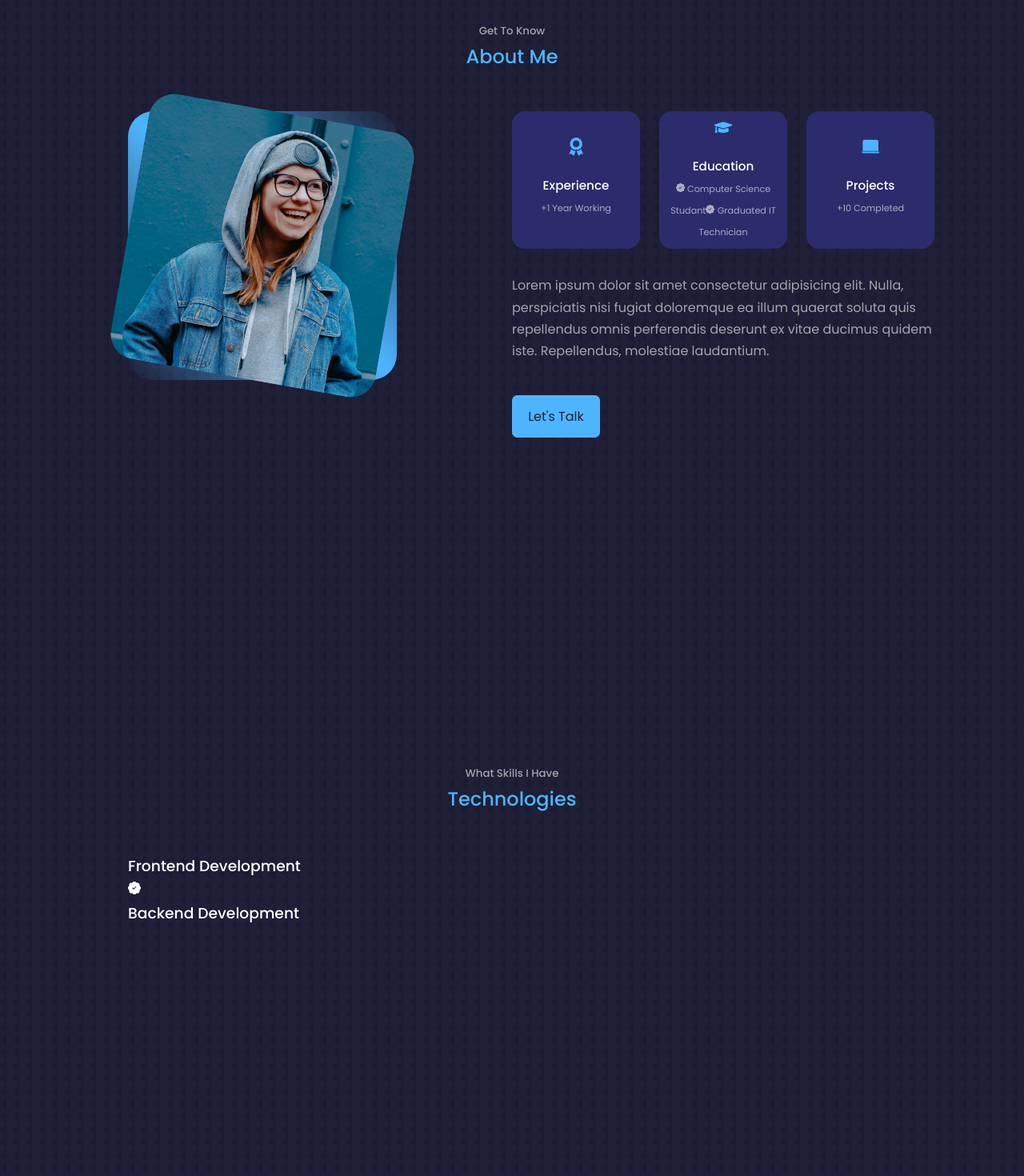
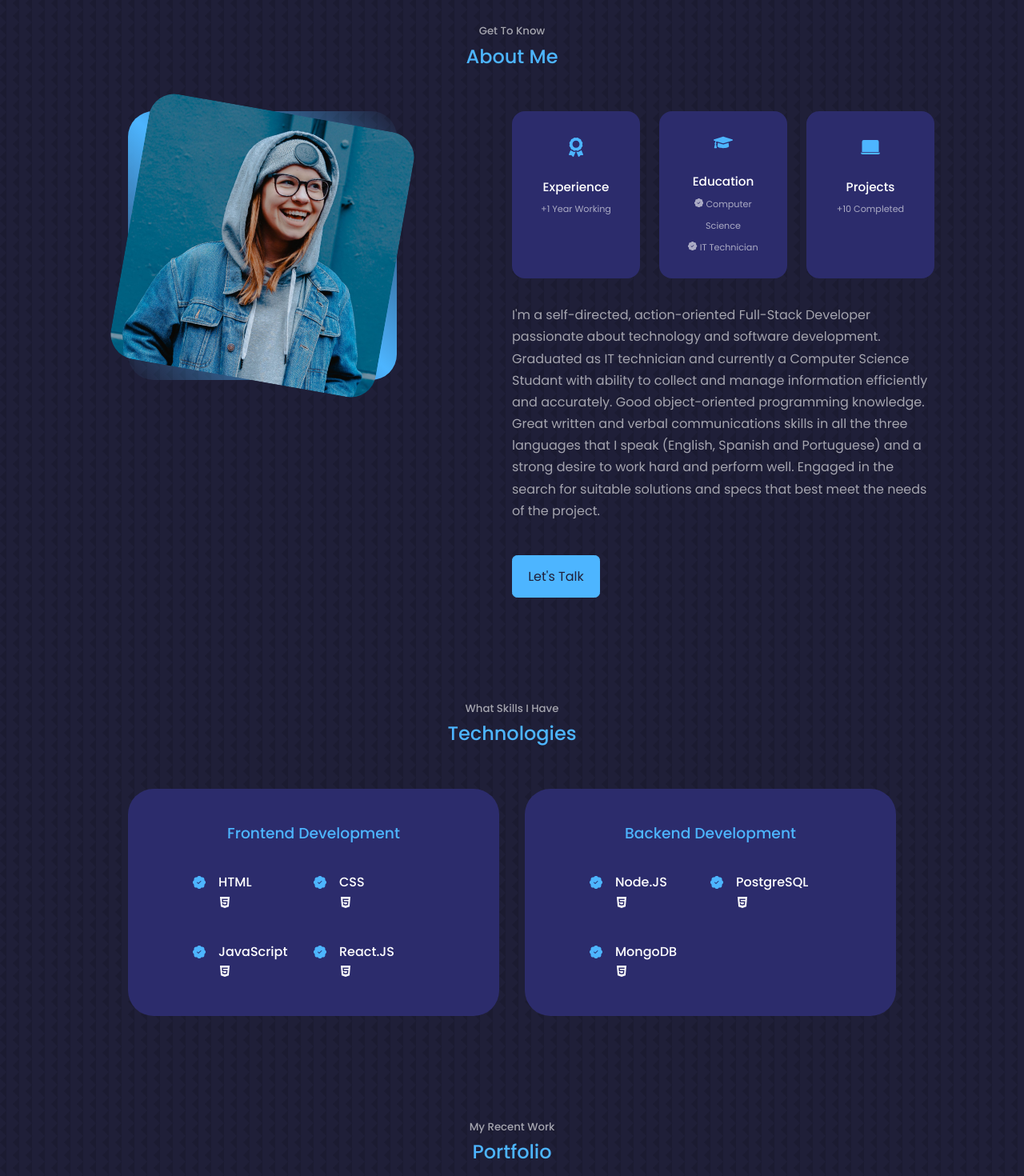
Before and after one commit to robertoteixeira-dev/portfolio, a React (Create React App) app: page / in a window 1280 px wide. Shown: the part 900-2370 px from the top of the page at 80% size. Built offline with nearby package versions, Linux system fonts and the light colour scheme.

Commit message:
project sectiion first part

```diff
--- a/src/components/about/About.css
+++ b/src/components/about/About.css
@@ -61,7 +61,7 @@
     background: var(--color-bg-variant);
     border: 1px solid transparent;
     border-radius: 1rem;
-    padding: 0.5rem;
+    padding: 1.6rem;
     text-align: center;
     transform: var(--transition);
 }
@@ -77,7 +77,7 @@
 
 .about_icon {
     color: var(--color-primary);
-    font-size: 1.4rem;
+    font-size: 1.5rem;
     margin-bottom: 1rem;
 }
 
--- a/src/components/about/About.jsx
+++ b/src/components/about/About.jsx
@@ -31,8 +31,8 @@ const About = () => {
             <article className="about_card_edu">
               <FaGraduationCap className="about_icon" />
               <h5>Education</h5>
-              <small><BsPatchCheckFill /> Computer Science Studant</small>
-              <small><BsPatchCheckFill /> Graduated IT Technician</small>
+              <small><BsPatchCheckFill /> Computer Science</small><br/>
+              <small><BsPatchCheckFill /> IT Technician</small>
             </article>
 
             <article className="about_card">
@@ -43,7 +43,9 @@ const About = () => {
           </div>
 
           <p>
-            Lorem ipsum dolor sit amet consectetur adipisicing elit. Nulla, perspiciatis nisi fugiat doloremque ea illum quaerat soluta quis repellendus omnis perferendis deserunt ex vitae ducimus quidem iste. Repellendus, molestiae laudantium.
+          I'm a self-directed, action-oriented Full-Stack Developer passionate about technology and software development. Graduated as IT technician and currently a Computer Science Studant with ability to collect and manage information efficiently and accurately.
+           Good object-oriented programming knowledge. Great written and verbal communications skills in all the three languages that I speak (English, Spanish and Portuguese) and a strong desire to work hard and perform well.
+          Engaged in the search for suitable solutions and specs that best meet the needs of the project.
           </p>
 
           <a href="#contact" className="btn btn-primary">Let's Talk</a>
--- a/src/components/header/Header.css
+++ b/src/components/header/Header.css
@@ -36,6 +36,13 @@ header {
     width: 1px;
     height: 2rem;
     background: var(--color-primary);
+}
+
+.social_icons {
+    color: var(--color-primary);
+    font-size: 1.5rem;
+    margin-bottom: 1rem;
+
 }
 
 /* ---------- ME ----------*/
@@ -79,7 +86,8 @@ header {
         height: 100vh;
     }
 
-    .header_socials, .scroll_down {
+    .header_socials,
+    .scroll_down {
         display: none;
     }
 }
--- a/src/components/header/HeaderSocials.jsx
+++ b/src/components/header/HeaderSocials.jsx
@@ -1,12 +1,13 @@
 import React from 'react'
 import { BsLinkedin } from 'react-icons/bs'
 import { FaGithub } from 'react-icons/fa'
+import './Header.css'
 
 const HeaderSocials = () => {
   return (
     <div className="header_socials">
-        <a href="https://www.linkedin.com/in/roberto-teixeira-developer/" target="_blank"><BsLinkedin/></a>
-        <a href="https://github.com/robertoteixeira-dev" target="_blank"><FaGithub/></a>
+        <a href="https://www.linkedin.com/in/roberto-teixeira-developer/" target="_blank"><BsLinkedin className="social_icons"/></a>
+        <a href="https://github.com/robertoteixeira-dev" target="_blank"><FaGithub className="social_icons"/></a>
     </div>
   )
 }
--- a/src/components/project/Project.jsx
+++ b/src/components/project/Project.jsx
@@ -1,10 +1,61 @@
 import React from 'react'
 import './Project.css'
+import IMG1 from '../../assets/portfolio1.jpg'
+import IMG2 from '../../assets/portfolio2.jpg'
+import IMG3 from '../../assets/portfolio3.jpg'
+import IMG4 from '../../assets/portfolio4.jpg'
 
 const Project = () => {
   return (
-    <section id="project">Project</section>
+    <section id="project">
+      <h5>My Recent Work</h5>
+      <h2>Portfolio</h2>
+
+      <div className="container project_container">
+
+        <article className="project_item">
+          <div className="project_item-image">
+            <img src={IMG1} alt="" />
+            <h3>This is a portfolio item title</h3>
+            <a href="https://github.com" className="btn" target="_blank">GitHub</a>
+            <a href="https://github.com" className="btn btn-primary" target="_blank">Live Demo</a>
+          </div>
+        </article>
+
+        <article className="project_item">
+          <div className="project_item-image">
+            <img src={IMG2} alt="" />
+            <h3>This is a portfolio item title</h3>
+            <a href="https://github.com" className="btn" target="_blank">GitHub</a>
+            <a href="https://github.com" className="btn btn-primary" target="_blank">Live Demo</a>
+          </div>
+        </article>
+
+        <article className="project_item">
+          <div className="project_item-image">
+            <img src={IMG3} alt="" />
+            <h3>This is a portfolio item title</h3>
+            <a href="https://github.com" className="btn" target="_blank">GitHub</a>
+            <a href="https://github.com" className="btn btn-primary" target="_blank">Live Demo</a>
+          </div>
+        </article>
+
+        <article className="project_item">
+          <div className="project_item-image">
+            <img src={IMG4} alt="" />
+            <h3>This is a portfolio item title</h3>
+            <a href="https://github.com" className="btn" target="_blank">GitHub</a>
+            <a href="https://github.com" className="btn btn-primary" target="_blank">Live Demo</a>
+          </div>
+        </article>
+
+      </div>
+
+
+    </section>
   )
 }
 
 export default Project
+
+//Dribbble.com - free images for template
--- a/src/components/technology/Technology.css
+++ b/src/components/technology/Technology.css
@@ -0,0 +1,73 @@
+.technology_container {
+    display: grid;
+    grid-template-columns: 1fr 1fr;
+    gap: 2rem;
+}
+
+.technology_container > div {
+    background: var(--color-bg-variant);
+    padding: 2.4rem 5rem;
+    border-radius: 2rem;
+    border: 1px solid transparent;
+    transition: var(--transition);
+}
+
+.technology_container > div:hover {
+    background: transparent;
+    border-color: var(--color-primary-variant);
+    cursor: default;
+}
+
+.technology_container > div h3 {
+    text-align: center;
+    margin-bottom: 2rem;
+    color: var(--color-primary);
+}
+
+.technology_content {
+    display: grid;
+    grid-template-columns: 1fr 1fr;
+    row-gap: 2rem;
+}
+
+.technology_details {
+    display: flex;
+    gap: 1rem;
+}
+
+.technology_details-icon {
+    margin-top: 6px;
+    color: var(--color-primary);
+}
+
+/* ---------- MEDIA QUERIES (MEDIUM DEVICES) ---------- */
+
+@media screen and (max-width: 1024px) {
+    .technology_container {
+        grid-template-columns: 1fr;
+    }
+
+    .technology_container > div {
+        width: 80%;
+        padding: 2rem;
+        margin: 0 auto;
+    }
+
+    .technology_content {
+        padding: 1rem;
+    }
+}
+
+/* ---------- MEDIA QUERIES (SMALL DEVICES) ---------- */
+
+@media screen and (max-width: 600px) {
+    .technology_container {
+        gap: 1rem;
+    }
+
+    .technology_container > div {
+        width: 100%;
+        padding: 2rem 1rem;
+    }
+
+}
--- a/src/components/technology/Technology.jsx
+++ b/src/components/technology/Technology.jsx
@@ -1,6 +1,8 @@
 import React from 'react'
 import './Technology.css'
 import { BsPatchCheckFill } from 'react-icons/bs'
+import { FaHtml5 } from 'react-icons/fa'
+
 const Technology = () => {
   return (
     <section id="technology">
@@ -13,13 +15,66 @@ const Technology = () => {
           <h3>Frontend Development</h3>
           <div className="technology_content">
             <article className="technology_details">
-              <BsPatchCheckFill />
+              <BsPatchCheckFill className="technology_details-icon"/>
+              <div>
+                <h4>HTML</h4>
+                <FaHtml5 />
+              </div>
+            </article>
+
+            <article className="technology_details">
+              <BsPatchCheckFill className="technology_details-icon"/>
+              <div>
+                <h4>CSS</h4>
+                <FaHtml5 />
+              </div>
+            </article>
+
+            <article className="technology_details">
+              <BsPatchCheckFill className="technology_details-icon"/>
+              <div>
+                <h4>JavaScript</h4>
+                <FaHtml5 />
+              </div>
+            </article>
+
+            <article className="technology_details">
+              <BsPatchCheckFill className="technology_details-icon"/>
+              <div>
+                <h4>React.JS</h4>
+                <FaHtml5 />
+              </div>
             </article>
           </div>
         </div>
 
         <div className="technology_backend">
           <h3>Backend Development</h3>
+          <div className="technology_content">
+            <article className="technology_details">
+              <BsPatchCheckFill className="technology_details-icon"/>
+              <div>
+                <h4>Node.JS</h4>
+                <FaHtml5 />
+              </div>
+            </article>
+
+            <article className="technology_details">
+              <BsPatchCheckFill className="technology_details-icon"/>
+              <div>
+                <h4>PostgreSQL</h4>
+                <FaHtml5 />
+              </div>
+            </article>
+
+            <article className="technology_details">
+              <BsPatchCheckFill className="technology_details-icon"/>
+              <div>
+                <h4>MongoDB</h4>
+                <FaHtml5 />
+              </div>
+            </article>
+          </div>
         </div>
 
       </div>
--- a/src/index.css
+++ b/src/index.css
@@ -58,7 +58,6 @@ h1 {
 
 section {
     margin-top: 8rem;
-    height: 100vh;
 }
 
 section > h2, section > h5 {
```
